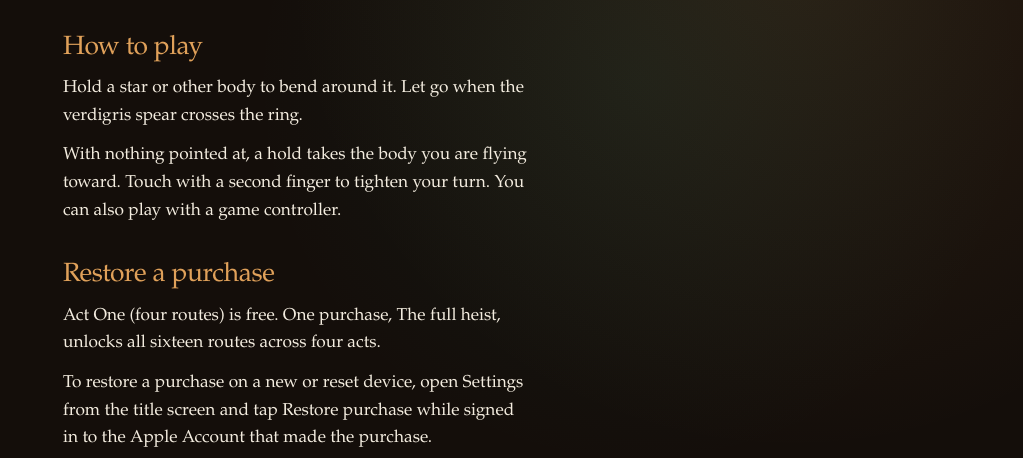
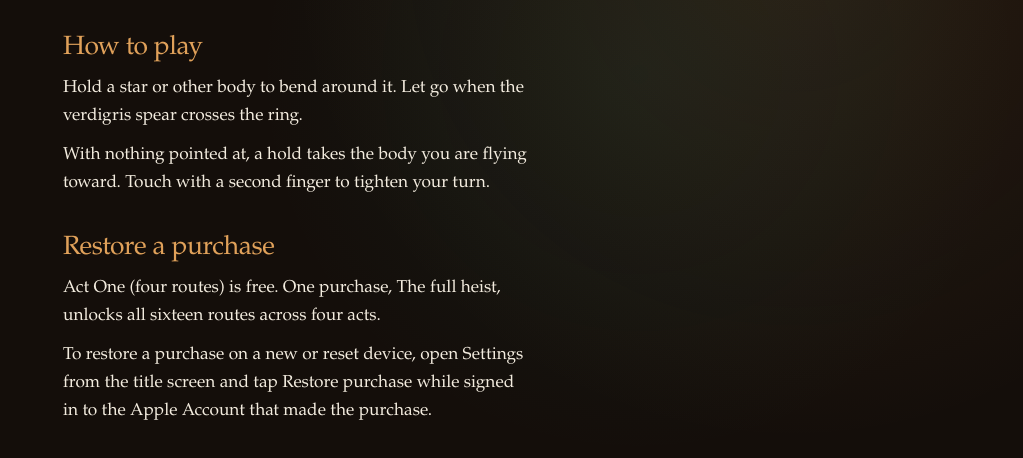
Before and after one commit to aryarashid/perihelion-site, a plain HTML site: page support.html in a window 1280 px wide. Shown: the part 261-719 px from the top of the page, without its empty margins (257-1280 px from the left). Drawn offline with Linux system fonts and the light colour scheme.

Commit message:
Drop the controller line
Co-Authored-By: Claude Opus 5.5 <noreply@anthropic.com>

```diff
--- a/support.html
+++ b/support.html
@@ -28,7 +28,7 @@
 
       <h2>How to play</h2>
       <p>Hold a star or other body to bend around it. Let go when the verdigris spear crosses the ring.</p>
-      <p>With nothing pointed at, a hold takes the body you are flying toward. Touch with a second finger to tighten your turn. You can also play with a game controller.</p>
+      <p>With nothing pointed at, a hold takes the body you are flying toward. Touch with a second finger to tighten your turn.</p>
 
       <h2>Restore a purchase</h2>
       <p>Act One (four routes) is free. One purchase, The full heist, unlocks all sixteen routes across four acts.</p>
```
